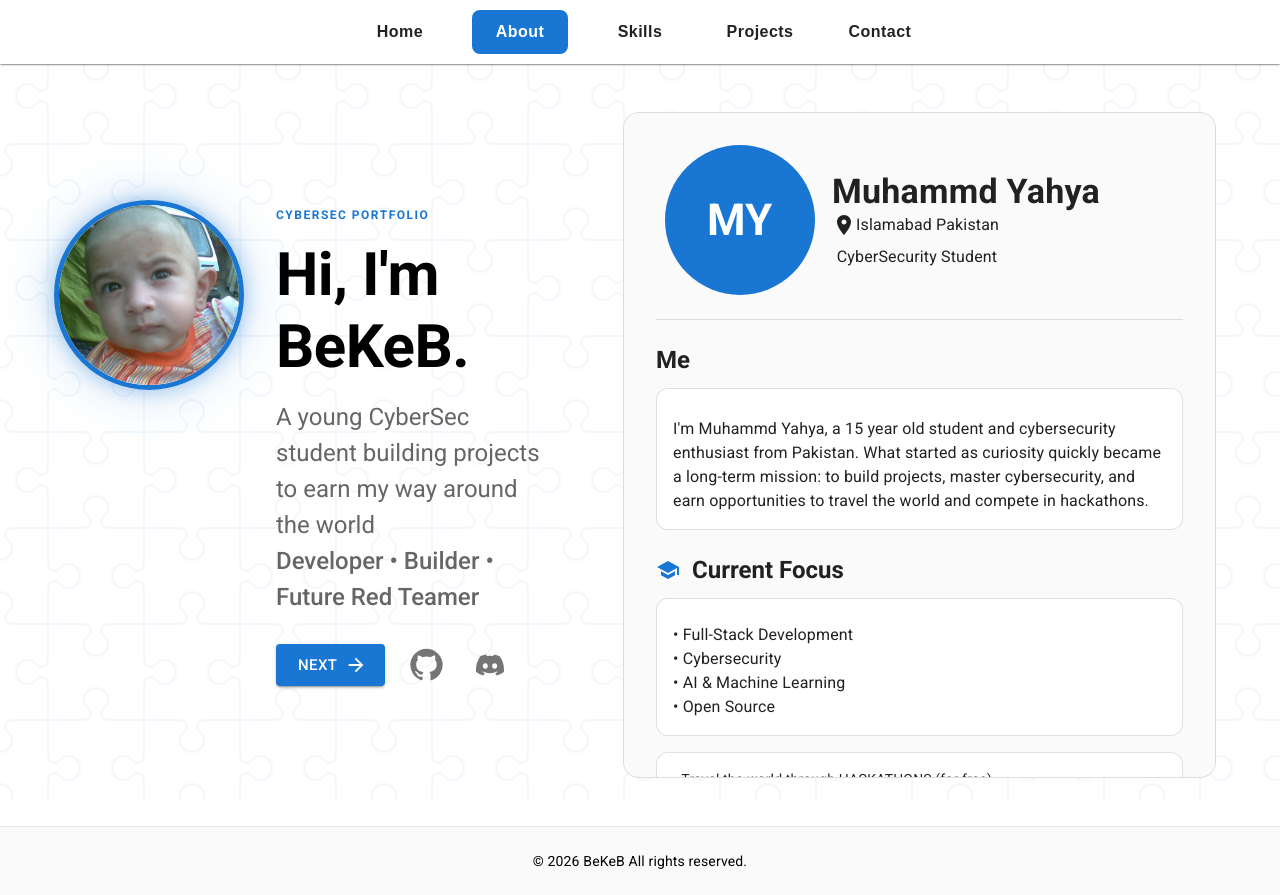
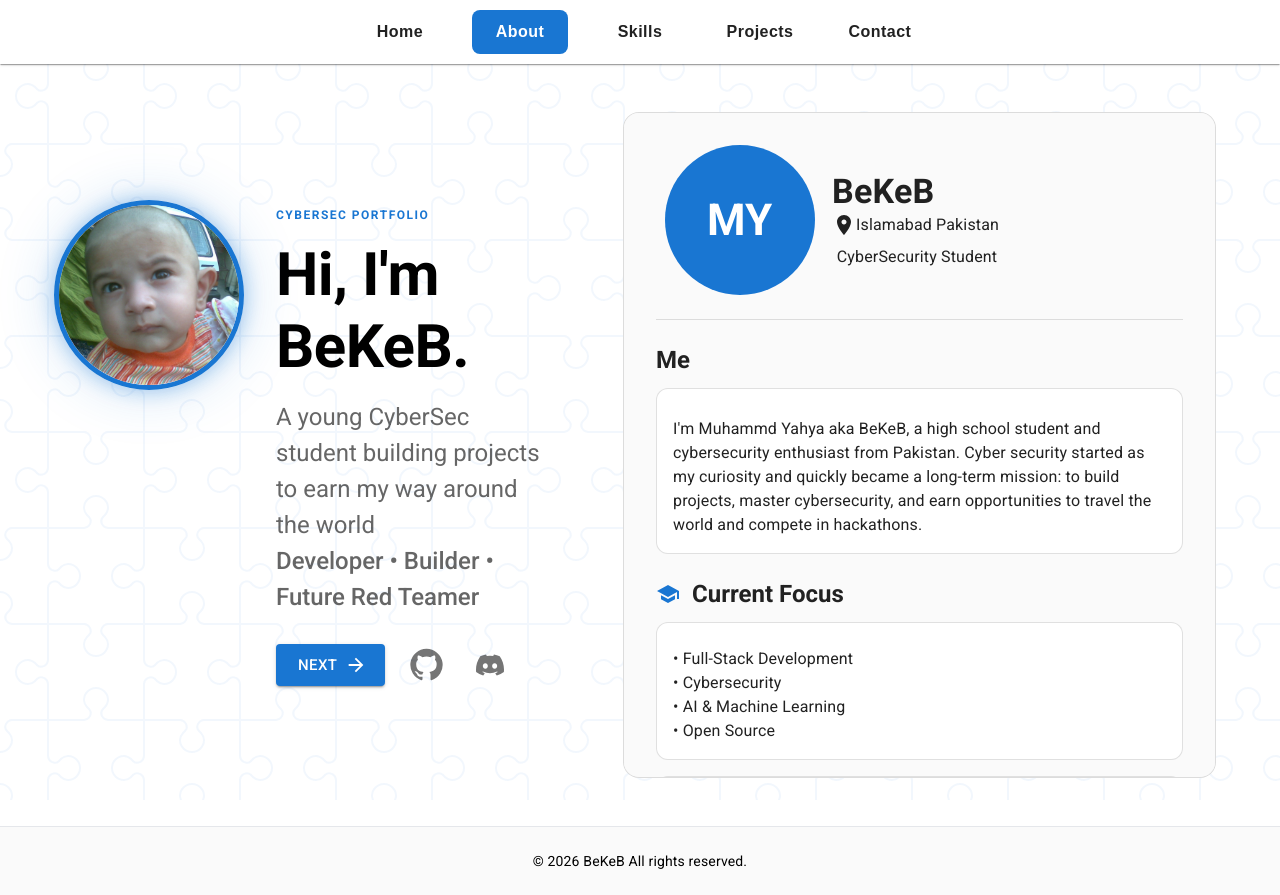
Before and after one commit to be-keb/PortFolio, a React (Vite) app: page / in a window 1280 px wide. Both pictures are taken after a click on the button "About". Built offline with nearby package versions, Linux system fonts and the light colour scheme.

Commit message:
Update AboutCard.jsx

```diff
--- a/src/components/AboutCard.jsx
+++ b/src/components/AboutCard.jsx
@@ -49,7 +49,7 @@ function AboutCard() {
 
           <Box sx={{ width: "65%" }}>
             <Typography variant="h4" sx={{ fontWeight: 600 }}>
-              Muhammd Yahya
+              BeKeB
             </Typography>
 
             <Stack direction={"row"} sx={{ alignItems: "center" }}>
@@ -94,7 +94,7 @@ function AboutCard() {
               color="text.secondary"
               sx={{ mt: 1.5, lineHeight: 1.5 }}
             >
-             I'm Muhammd Yahya, a 15 year old student and cybersecurity enthusiast from Pakistan. What started as curiosity quickly became a long-term mission: to build projects, master cybersecurity, and earn opportunities to travel the world and compete in hackathons.
+             I'm Muhammd Yahya aka BeKeB, a high school student and cybersecurity enthusiast from Pakistan. Cyber security started as my curiosity and quickly became a long-term mission: to build projects, master cybersecurity, and earn opportunities to travel the world and compete in hackathons.
 
             </Typography>
           </Box>
```
